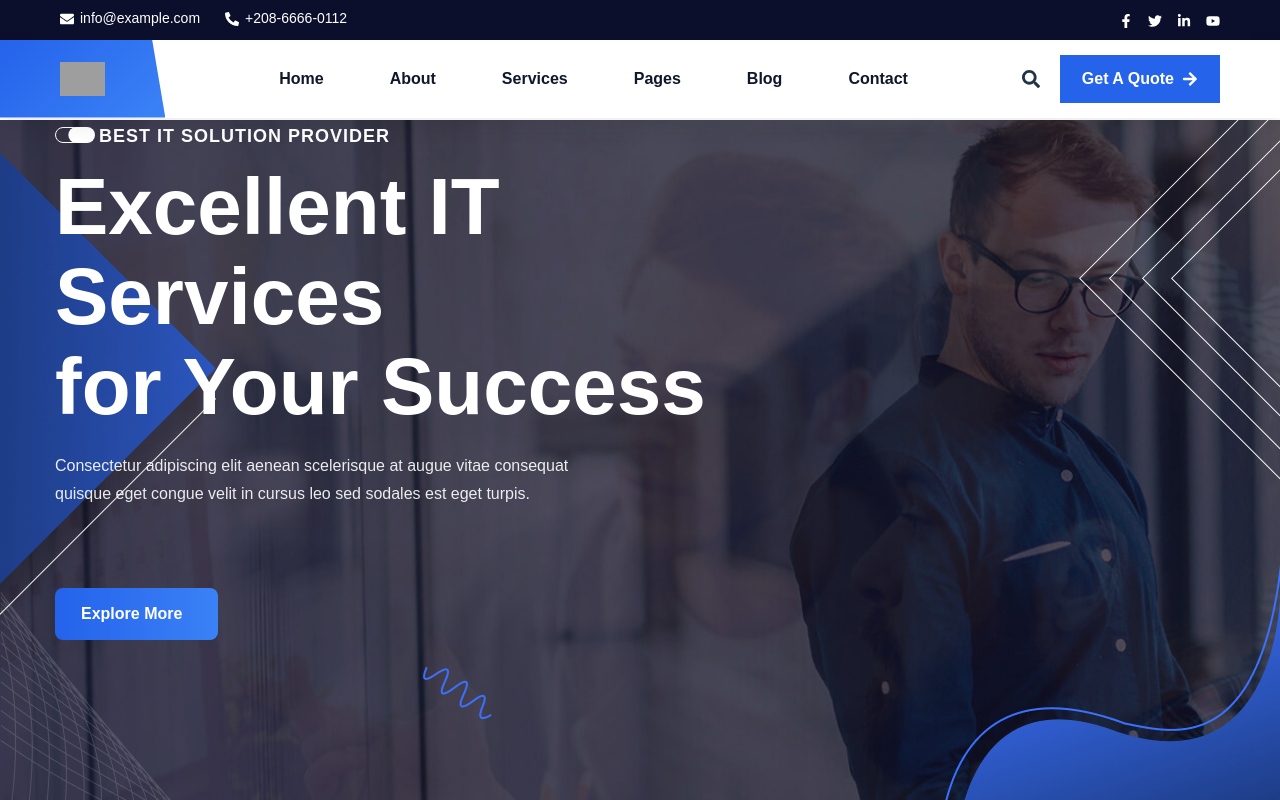
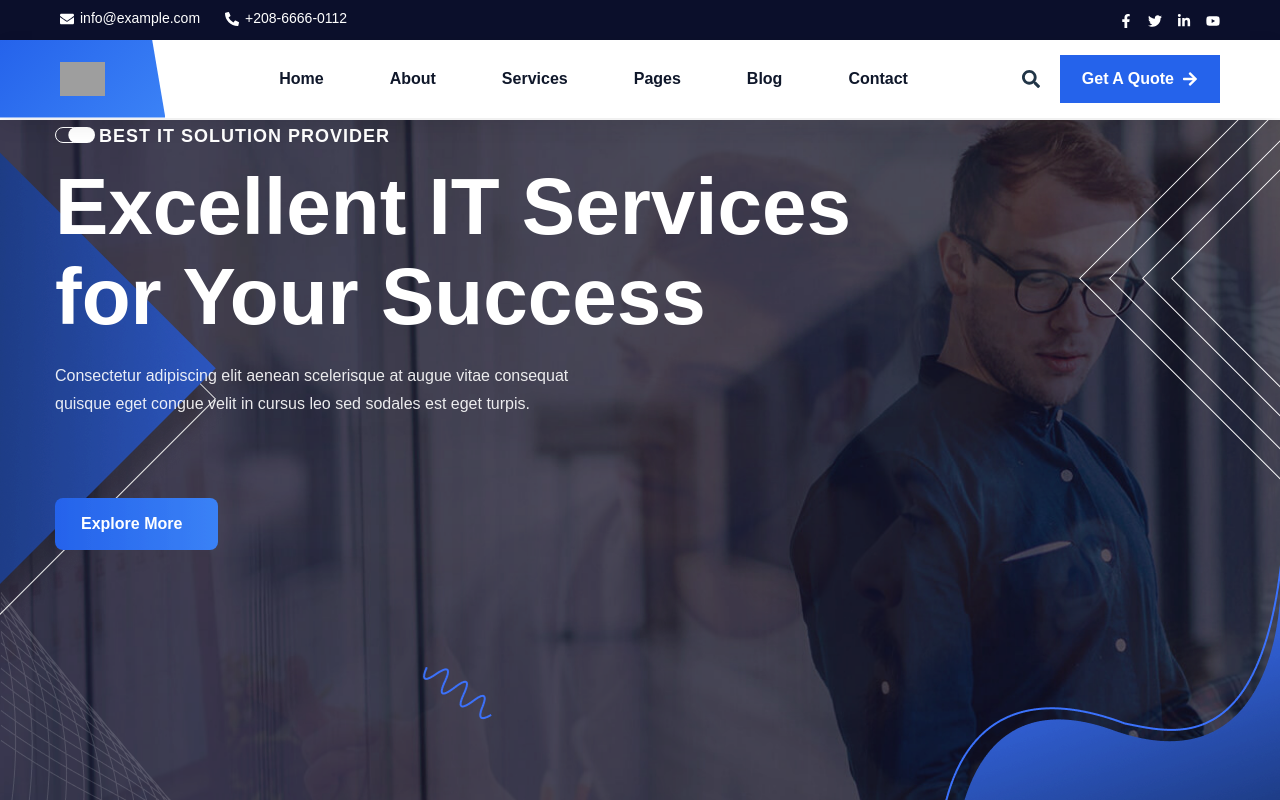
Before and after one commit to Drashti1507/Landing_Page, a React app: page / in a window 1280 px wide. Shown: the top 800 px of the page. Built offline with nearby package versions, Linux system fonts and the light colour scheme; grey boxes are pictures that could not be loaded; the HTML template or start-up script is replaced by a standard one.

Commit message:
change dot color and set banner content text

```diff
--- a/src/assets/JS_file/Banner_Area.jsx
+++ b/src/assets/JS_file/Banner_Area.jsx
@@ -118,7 +118,7 @@ function Banner_Area() {
                   Best IT Solution Provider
                 </h4>
 
-                <h1
+                {/* <h1
                   data-animation="slideInRight"
                   data-duration="2s"
                   data-delay=".5s"
@@ -126,7 +126,18 @@ function Banner_Area() {
                 >
                   Excellent IT Services <br />
                   for Your Success
-                </h1>
+                </h1> */}
+
+                  <h1
+                    data-animation="slideInRight"
+                    data-duration="2s"
+                    data-delay=".5s"
+                    className="text-white animated"
+                  >
+                    <span style={{ whiteSpace: "nowrap" }}>Excellent IT Services</span>
+                    <br />
+                    for Your Success
+                  </h1>
 
                 <p
                   data-animation="slideInRight"
@@ -146,7 +157,8 @@ function Banner_Area() {
                   data-delay=".9s"
                   className="btn-one mt-60 animated"
                 >
-                  Explore More <i className="fa-regular fa-arrow-right-long"></i>
+                  Explore More <i className="fa-solid fa-arrow-right-long"></i>
+
                 </a>
 
               </div>
@@ -154,12 +166,16 @@ function Banner_Area() {
 
           </SwiperSlide>
         ))}
+
+         <div className="banner__dot-wrp">
+          <div className="dot-light banner__dot"></div>
+        </div>
       </Swiper>
 
       {/* dots */}
-      <div className="banner__dot-wrp">
+      {/* <div className="banner__dot-wrp">
         <div className="dot-light banner__dot"></div>
-      </div>
+      </div> */}
     </section>
   );
 }
```
